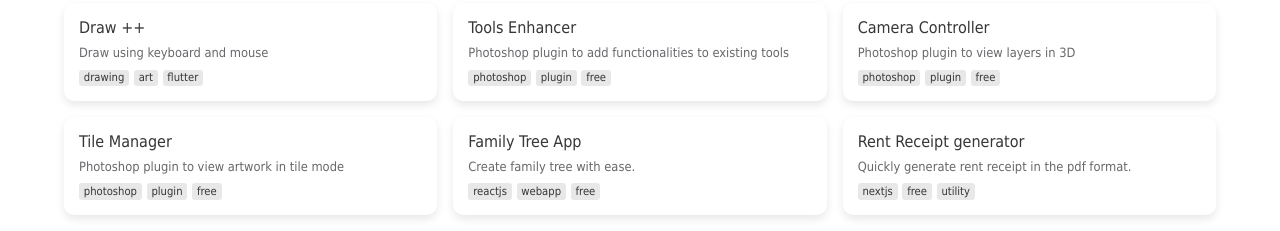
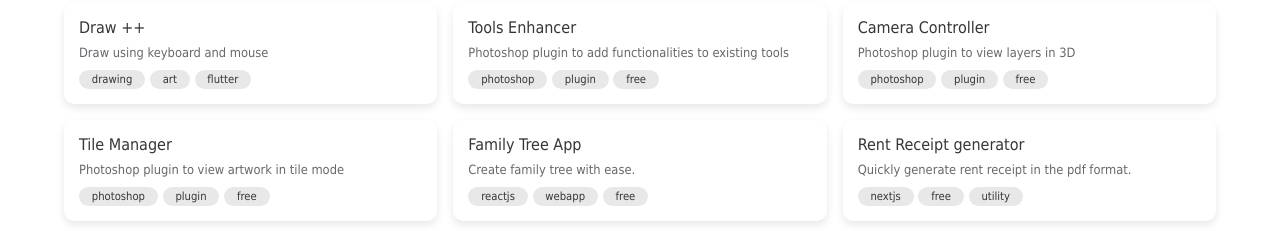
Before and after one commit to jhasubhash/jhasubhash.github.io, a Next.js app: page / in a window 1280 px wide. Shown: the part 569-800 px from the top of the page. Built offline with nearby package versions, Linux system fonts and the light colour scheme.

Commit message:
fixing css for tag

```diff
--- a/components/ProejctItem.tsx
+++ b/components/ProejctItem.tsx
@@ -54,8 +54,8 @@
   margin-right: 0.3rem;
   margin-top: 0.6rem;
   font-size: 0.7rem;
-  padding: 0.1rem 0.3rem 0.1rem 0.3rem;
-  border-radius: 0.2rem;
+  padding: 0.2rem 0.8rem 0.2rem 0.8rem;
+  border-radius: 16px;
   background: ${({ theme }) => getShadowColor(theme, 0.7, theme.text)};
   white-space: nowrap;
 `;
```
